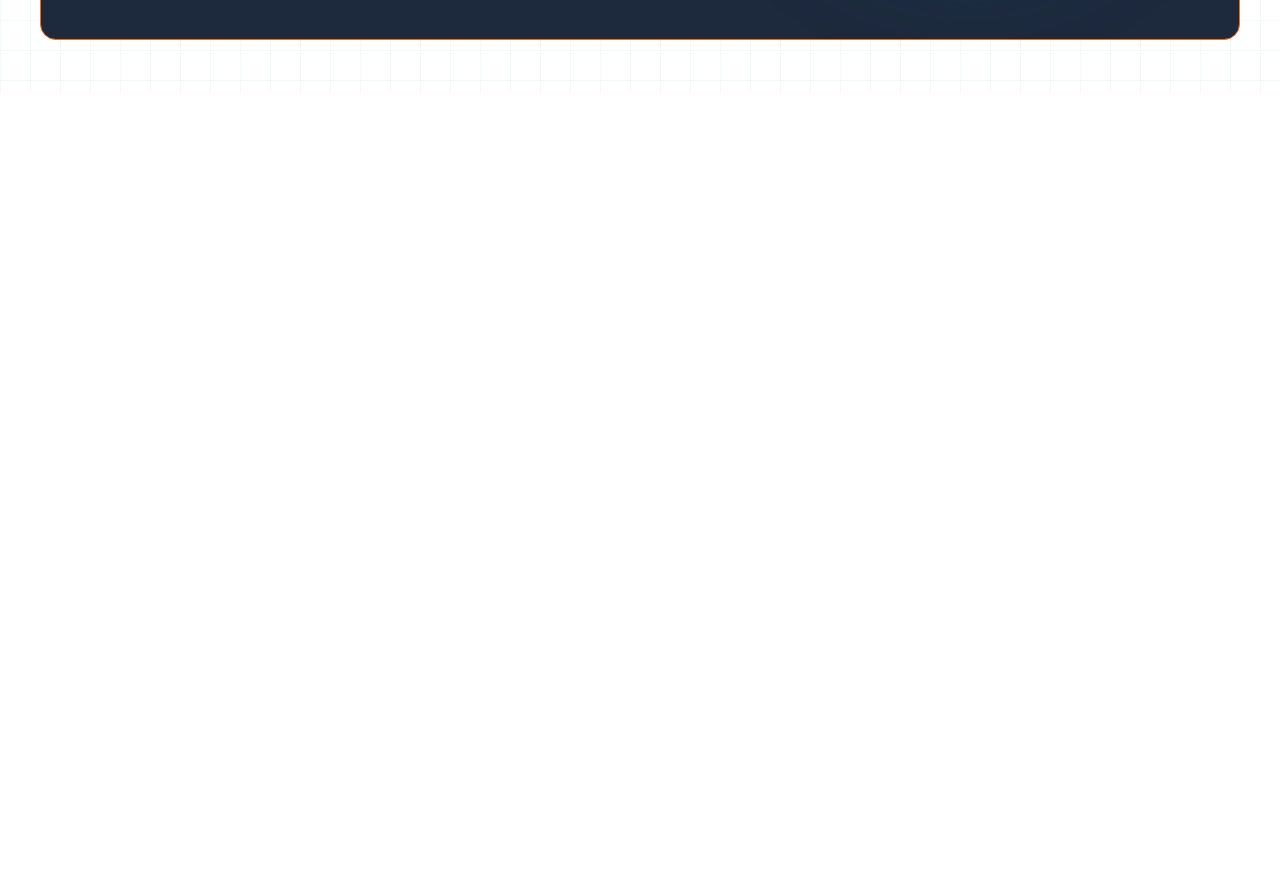
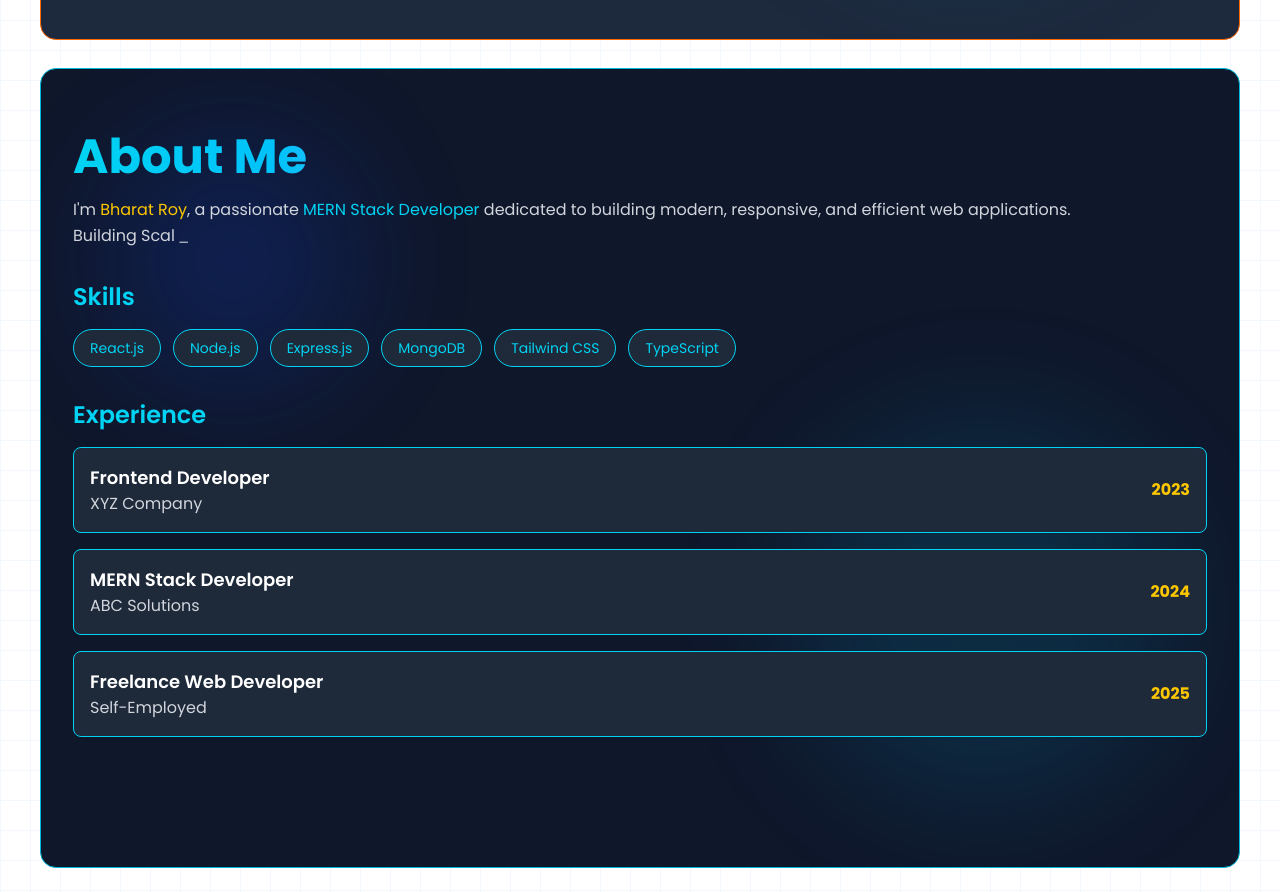
Before and after one commit to bharatroy4D/bharat-dev, a React (Vite) app: page / in a window 1280 px wide. Shown: the part 880-1772 px from the top of the page. Before the commit the page ends 972 px from the top, so only its background shows below. Built offline with nearby package versions, Linux system fonts and the light colour scheme.

Commit message:
About page is added

```diff
--- a/src/App.jsx
+++ b/src/App.jsx
@@ -1,6 +1,7 @@
 import React from 'react';
 import Navbar from './Components/navbar/Navbar';
 import Home from './Pages/Home/Home';
+import About from './Pages/about/About';
 
 const App = () => {
   return (
@@ -23,10 +24,11 @@ const App = () => {
           </svg>
         </div>
 
-      <div className='container mx-auto  py-6 px-4 lg:px-10 poppins'>
+        <div className='container mx-auto  py-6 px-4 lg:px-10 poppins'>
           <Navbar />
-        <Home />
-      </div>
+          <Home />
+          <About />
+        </div>
       </div>
     </div>
   );
--- a/src/Components/navbar/Navbar.jsx
+++ b/src/Components/navbar/Navbar.jsx
@@ -23,7 +23,7 @@ const Navbar = () => {
         <div className='poppins'>
             <div className=' flex items-center justify-between bg-gray-800 rounded-2xl border border-orange-500 p-3 '>
                 <h1 className='text-2xl roboto'> Port<span className='text-yellow-400'>folio</span></h1>
-                <div className='flex items-center gap-10'>
+                <div className='flex items-center gap-8'>
                     {
                         menuLink.map(menu => (
                             <div key={menu.id} className='flex items-center gap-2 cursor-pointer hover:text-blue-500 duration-300'>
@@ -47,7 +47,7 @@ const Navbar = () => {
                     {/* Resume Button */}
                     <button className="flex items-center gap-2
     bg-gradient-to-r from-blue-500 via-purple-500 to-pink-500
-    text-white px-4 py-2 rounded shadow-md
+    text-white px-4 py-2 rounded-full shadow-md
     hover:from-blue-600 hover:via-purple-600 hover:to-pink-600
     duration-300">
                         <FaDownload className="text-white" />
--- a/src/Pages/about/About.jsx
+++ b/src/Pages/about/About.jsx
@@ -0,0 +1,100 @@
+import React from "react";
+import { motion } from "framer-motion";
+import { Typewriter } from "react-simple-typewriter";
+
+const About = () => {
+  // Container animation for stagger
+  const container = {
+    hidden: { opacity: 0 },
+    show: {
+      opacity: 1,
+      transition: {
+        staggerChildren: 0.3
+      }
+    },
+  };
+
+  // Each item animation
+  const item = {
+    hidden: { opacity: 0, y: 20 },
+    show: { opacity: 1, y: 0, transition: { duration: 0.6 } },
+  };
+
+  const skills = ["React.js", "Node.js", "Express.js", "MongoDB", "Tailwind CSS", "TypeScript"];
+
+  const experiences = [
+    { year: "2023", title: "Frontend Developer", company: "XYZ Company" },
+    { year: "2024", title: "MERN Stack Developer", company: "ABC Solutions" },
+    { year: "2025", title: "Freelance Web Developer", company: "Self-Employed" },
+  ];
+
+  return (
+    <div className="bg-slate-900 text-white min-h-screen py-16 px-8 relative overflow-hidden rounded-2xl border border-cyan-500">
+
+      {/* Decorative background */}
+      <div className="absolute inset-0 opacity-20">
+        <div className="absolute top-16 left-16 w-64 h-64 bg-blue-700 rounded-full blur-3xl animate-[pulse_6s_ease-in-out_infinite]"></div>
+        <div className="absolute bottom-16 right-16 w-96 h-96 bg-cyan-600 rounded-full blur-3xl animate-[pulse_7s_ease-in-out_infinite]"></div>
+      </div>
+
+      <motion.div
+        className="relative z-10 max-w-6xl mx-auto"
+        variants={container}
+        initial="hidden"
+        animate="show"
+      >
+        <motion.h1 variants={item} className="text-4xl lg:text-5xl font-bold text-transparent bg-clip-text bg-gradient-to-r from-cyan-400 via-blue-400 to-purple-400 mb-4">
+          About Me
+        </motion.h1>
+
+        <motion.p variants={item} className="text-gray-300 leading-relaxed mb-8">
+          I'm <span className="text-yellow-400">Bharat Roy</span>, a passionate <span className="text-cyan-400">MERN Stack Developer</span> dedicated to building modern, responsive, and efficient web applications.
+          <br />
+          <Typewriter
+            words={["Creating Interactive UIs", "Building Scalable Backends", "Delivering Quality Code"]}
+            loop={true}
+            cursor
+            cursorStyle="_"
+            typeSpeed={80}
+            deleteSpeed={50}
+            delaySpeed={1500}
+          />
+        </motion.p>
+
+        {/* Skills Section */}
+        <motion.div variants={item} className="mb-8">
+          <h2 className="text-2xl font-semibold text-cyan-400 mb-4">Skills</h2>
+          <div className="flex flex-wrap gap-3">
+            {skills.map((skill, i) => (
+              <span key={i} className="px-4 py-2 bg-gray-800 rounded-full border border-cyan-400 text-cyan-400 text-sm hover:bg-cyan-400 hover:text-slate-900 transition-all">
+                {skill}
+              </span>
+            ))}
+          </div>
+        </motion.div>
+
+        {/* Experience Section */}
+        <motion.div variants={item}>
+          <h2 className="text-2xl font-semibold text-cyan-400 mb-4">Experience</h2>
+          <div className="space-y-4">
+            {experiences.map((exp, i) => (
+              <motion.div
+                key={i}
+                className="p-4 bg-gray-800 rounded-lg border border-cyan-400 flex justify-between items-center hover:bg-cyan-500 hover:text-slate-900 transition-all"
+                variants={item}
+              >
+                <div>
+                  <h3 className="font-semibold text-lg">{exp.title}</h3>
+                  <p className="text-gray-300">{exp.company}</p>
+                </div>
+                <span className="text-yellow-400 font-bold">{exp.year}</span>
+              </motion.div>
+            ))}
+          </div>
+        </motion.div>
+      </motion.div>
+    </div>
+  );
+};
+
+export default About;
```
